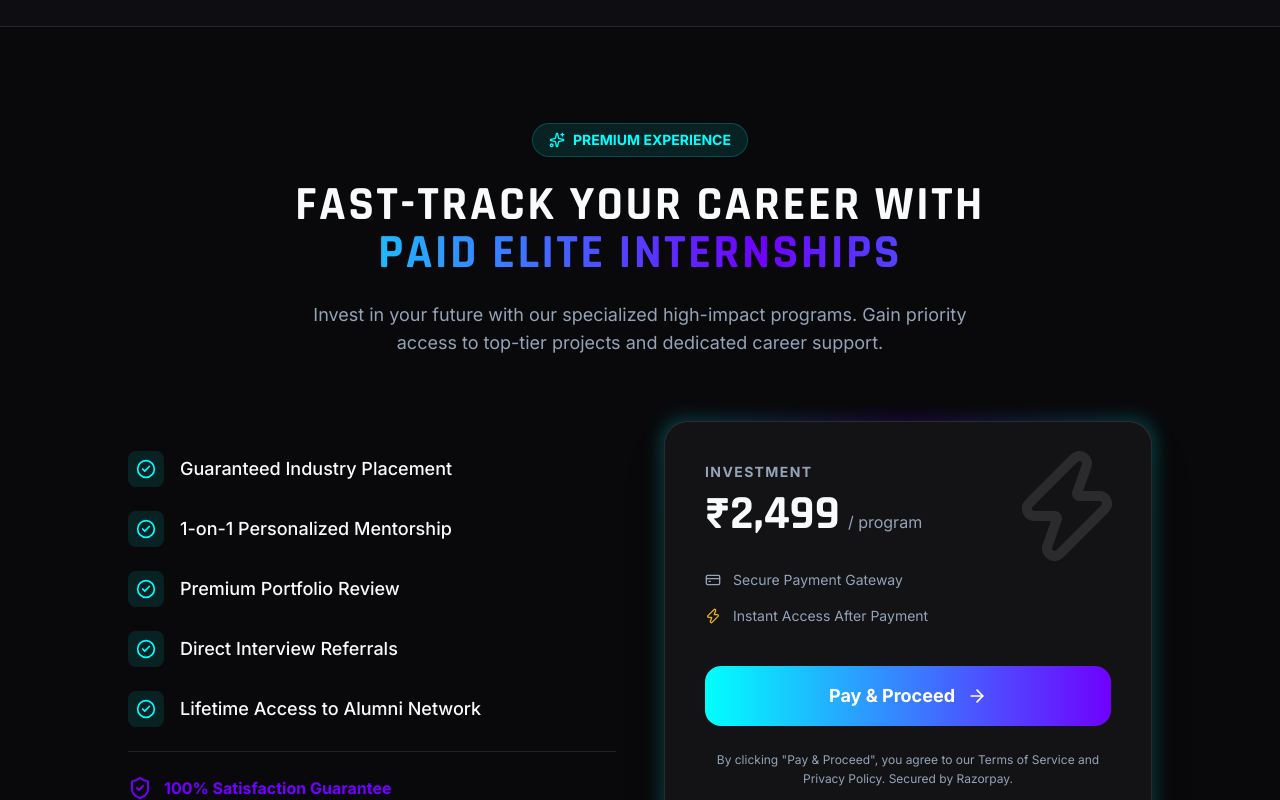
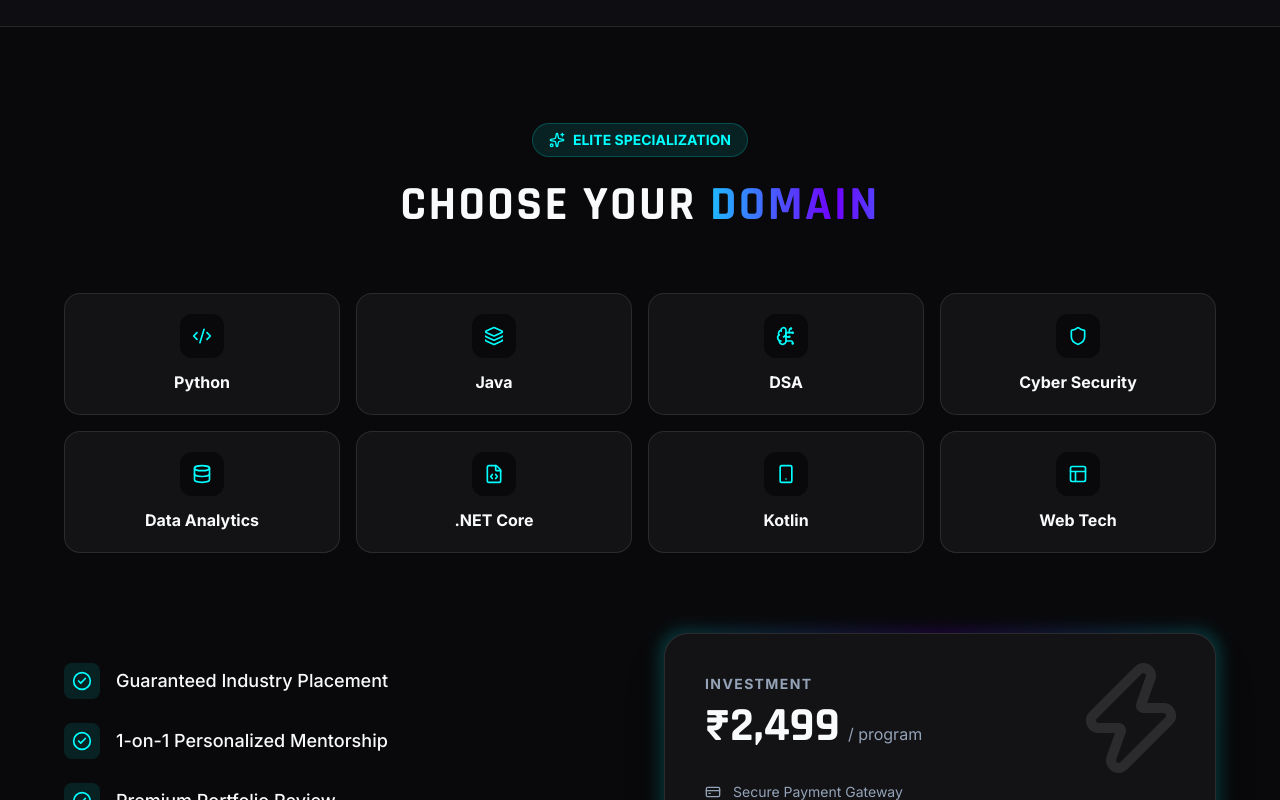
Before and after one commit to blackdevil0009/MiraFutureTechVisionPvtLtd, a React (Create React App) app: page / in a window 1280 px wide. Shown: the part 4160-4960 px from the top of the page. Built offline with nearby package versions, Linux system fonts and the light colour scheme.

Commit message:
feat: add domain specialized catalog to paid internship section

```diff
--- a/src/components/sections/PaidInternship.jsx
+++ b/src/components/sections/PaidInternship.jsx
@@ -1,6 +1,6 @@
 import React from 'react';
 import { motion } from 'framer-motion';
-import { Sparkles, CheckCircle2, ShieldCheck, Zap, ArrowRight, CreditCard } from 'lucide-react';
+import { Sparkles, CheckCircle2, ShieldCheck, Zap, ArrowRight, CreditCard, Code2, Shield, Database, Layout, Smartphone, FileCode, Layers, BrainCircuit } from 'lucide-react';
 import Button from '../ui/Button';
 
 const premiumFeatures = [
@@ -11,6 +11,17 @@ const premiumFeatures = [
   "Lifetime Access to Alumni Network"
 ];
 
+const eliteTracks = [
+  { name: "Python", icon: <Code2 className="w-5 h-5" /> },
+  { name: "Java", icon: <Layers className="w-5 h-5" /> },
+  { name: "DSA", icon: <BrainCircuit className="w-5 h-5" /> },
+  { name: "Cyber Security", icon: <Shield className="w-5 h-5" /> },
+  { name: "Data Analytics", icon: <Database className="w-5 h-5" /> },
+  { name: ".NET Core", icon: <FileCode className="w-5 h-5" /> },
+  { name: "Kotlin", icon: <Smartphone className="w-5 h-5" /> },
+  { name: "Web Tech", icon: <Layout className="w-5 h-5" /> }
+];
+
 const PaidInternship = () => {
   return (
     <section id="paid-internship" className="py-24 relative overflow-hidden bg-background">
@@ -19,7 +30,7 @@ const PaidInternship = () => {
       <div className="absolute bottom-0 left-0 w-[400px] h-[400px] bg-secondary/5 blur-[100px] -z-10 rounded-full" />
 
       <div className="container mx-auto px-6 md:px-12">
-        <div className="max-w-5xl mx-auto">
+        <div className="max-w-6xl mx-auto">
           <div className="text-center mb-16">
             <motion.div
               initial={{ opacity: 0, y: 20 }}
@@ -28,7 +39,7 @@ const PaidInternship = () => {
               className="inline-flex items-center gap-2 px-4 py-1.5 rounded-full bg-primary/10 border border-primary/20 text-primary text-sm font-bold mb-6"
             >
               <Sparkles size={16} />
-              PREMIUM EXPERIENCE
+              ELITE SPECIALIZATION
             </motion.div>
             <motion.h2
               initial={{ opacity: 0, y: 20 }}
@@ -37,21 +48,30 @@ const PaidInternship = () => {
               transition={{ delay: 0.1 }}
               className="text-4xl md:text-5xl font-display font-bold text-textMain mb-6"
             >
-              FAST-TRACK YOUR CAREER WITH <br />
-              <span className="text-gradient">PAID ELITE INTERNSHIPS</span>
+              CHOOSE YOUR <span className="text-gradient">DOMAIN</span>
             </motion.h2>
-            <motion.p
-              initial={{ opacity: 0, y: 20 }}
-              whileInView={{ opacity: 1, y: 0 }}
-              viewport={{ once: true }}
-              transition={{ delay: 0.2 }}
-              className="text-textMuted text-lg max-w-2xl mx-auto"
-            >
-              Invest in your future with our specialized high-impact programs. Gain priority access to top-tier projects and dedicated career support.
-            </motion.p>
+          </div>
+
+          <div className="grid grid-cols-2 md:grid-cols-4 gap-4 mb-20">
+            {eliteTracks.map((track, idx) => (
+              <motion.div
+                key={idx}
+                initial={{ opacity: 0, scale: 0.9 }}
+                whileInView={{ opacity: 1, scale: 1 }}
+                transition={{ delay: idx * 0.05 }}
+                viewport={{ once: true }}
+                className="bg-surface p-5 rounded-2xl border border-borderBase flex flex-col items-center gap-3 hover:border-primary/50 hover:bg-primary/5 transition-all cursor-pointer group"
+              >
+                <div className="bg-background p-3 rounded-xl text-primary group-hover:scale-110 transition-transform">
+                  {track.icon}
+                </div>
+                <span className="font-bold text-textMain text-sm md:text-base">{track.name}</span>
+              </motion.div>
+            ))}
           </div>
 
           <div className="grid lg:grid-cols-2 gap-12 items-center">
+
             {/* Features List */}
             <motion.div
               initial={{ opacity: 0, x: -30 }}
```
